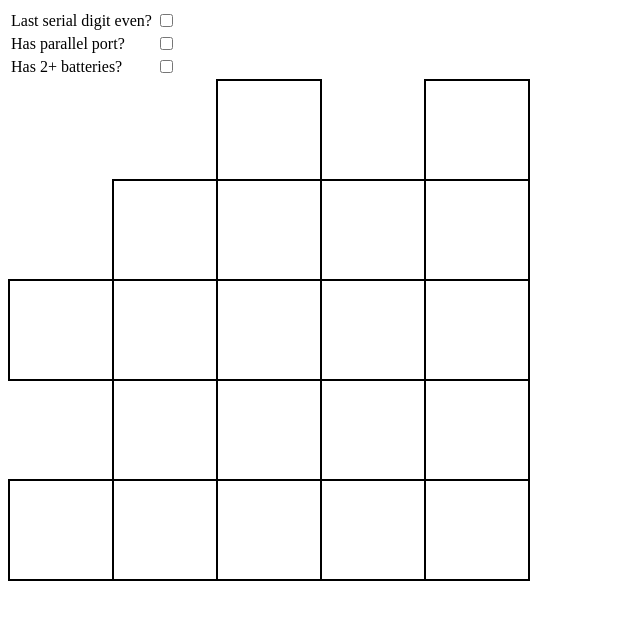
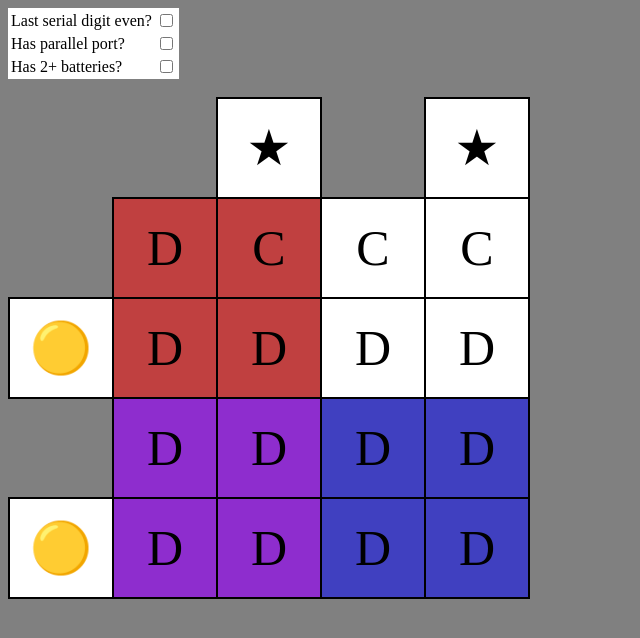
Before and after one commit to jatinkohli/KTNO, a plain HTML site: page index.html in a window 1280 px wide. Shown: the whole page, without its empty margins (0-640 px from the left). Drawn offline with Linux system fonts and the light colour scheme.

Commit message:
Finish v1

```diff
--- a/index.html
+++ b/index.html
@@ -8,10 +8,10 @@
     <link rel="stylesheet" href="styles.css">
 </head>
 
-<body>
+<body onload="reload()">
     <title>KTNO</title>
 
-    <table>
+    <table class = "checkboxes">
         <tr>
             <td><label for="serial">Last serial digit even?</label>
             <td><input type="checkbox" id="serial" onchange="reload()">
@@ -26,41 +26,43 @@
         </tr>
     </table>
 
+    <br>
+
     <table class = "diagram">
         <tr>
             <td class = "box empty">
             <td class = "box empty">
-            <td class = "box">
+            <td class = "box">★
             <td class = "box empty" style = "border-left: 2px black solid">
-            <td class = "box">
+            <td class = "box">★
         </tr>
         <tr>
             <td class = "box empty">
-            <td class = "box">
-            <td class = "box">
+            <td class = "box red">
+            <td class = "box red">
             <td class = "box">
             <td class = "box">
         </tr>
         <tr>
-            <td class = "box">
-            <td class = "box">
-            <td class = "box">
+            <td class = "box">🟡
+            <td class = "box red">
+            <td class = "box red">
             <td class = "box">
             <td class = "box">
         </tr>
         <tr>
             <td class = "box empty" style = "border-top: 2px black solid">
-            <td class = "box">
-            <td class = "box">
-            <td class = "box">
-            <td class = "box">
+            <td class = "box purple">
+            <td class = "box purple">
+            <td class = "box blue">
+            <td class = "box blue">
         </tr>
         <tr>
-            <td class = "box">
-            <td class = "box">
-            <td class = "box">
-            <td class = "box">
-            <td class = "box">
+            <td class = "box">🟡
+            <td class = "box purple">
+            <td class = "box purple">
+            <td class = "box blue">
+            <td class = "box blue">
         </tr>
     </table>
 </body>
--- a/script.js
+++ b/script.js
@@ -1,3 +1,38 @@
 reload = function() {
-    console.log("test");
+    defaults = [["S","C","C","C"],["B","B","D","B"],["S","P","S","D"],["S","D","P","P"]];
+
+    table = document.getElementsByClassName("diagram")[0].rows;
+
+    serial = document.getElementById("serial").checked;
+    parallel = document.getElementById("parallel").checked;
+    batteries = document.getElementById("batteries").checked;
+
+    for (rowNum = 1; rowNum < 5; rowNum++) {
+        console.log(rowNum);
+        row = table[rowNum].cells;
+        for (col = 1; col < 5; col++) {
+            text = defaults[rowNum - 1][col - 1];
+
+            switch(text) {
+                case "S":
+                    if (serial) row[col].innerText = "C";
+                    else row[col].innerText = "D";
+                    break;
+
+                case "P":
+                    if (parallel) row[col].innerText = "C";
+                    else row[col].innerText = "D";
+                    break;
+
+                case "B":
+                    if (batteries) row[col].innerText = "C";
+                    else row[col].innerText = "D";
+                    break;
+
+                default:
+                    row[col].innerText = text;
+                    break;
+            }
+        }
+    }
 }
--- a/styles.css
+++ b/styles.css
@@ -1,3 +1,11 @@
+body {
+    background-color: gray;
+}
+
+table.checkboxes {
+    background-color: white;
+}
+
 table.diagram {
     border-spacing: 0;
     border-bottom: 2px black solid;
@@ -11,8 +19,24 @@ td.box {
     min-height: 100px;
     border-top: 2px black solid;
     border-left: 2px black solid;
+    font-size: 50;
+    text-align: center;
+    background-color: white;
 }
 
 td.empty {
     border: none;
+    background-color: gray;
 }
+
+td.red {
+    background-color: rgba(255, 0, 0, 0.5);
+}
+
+td.blue {
+    background-color: rgba(0, 0, 255, 0.5);
+}
+
+td.purple {
+    background-color: rgba(145, 24, 226, 0.8);
+}
```
